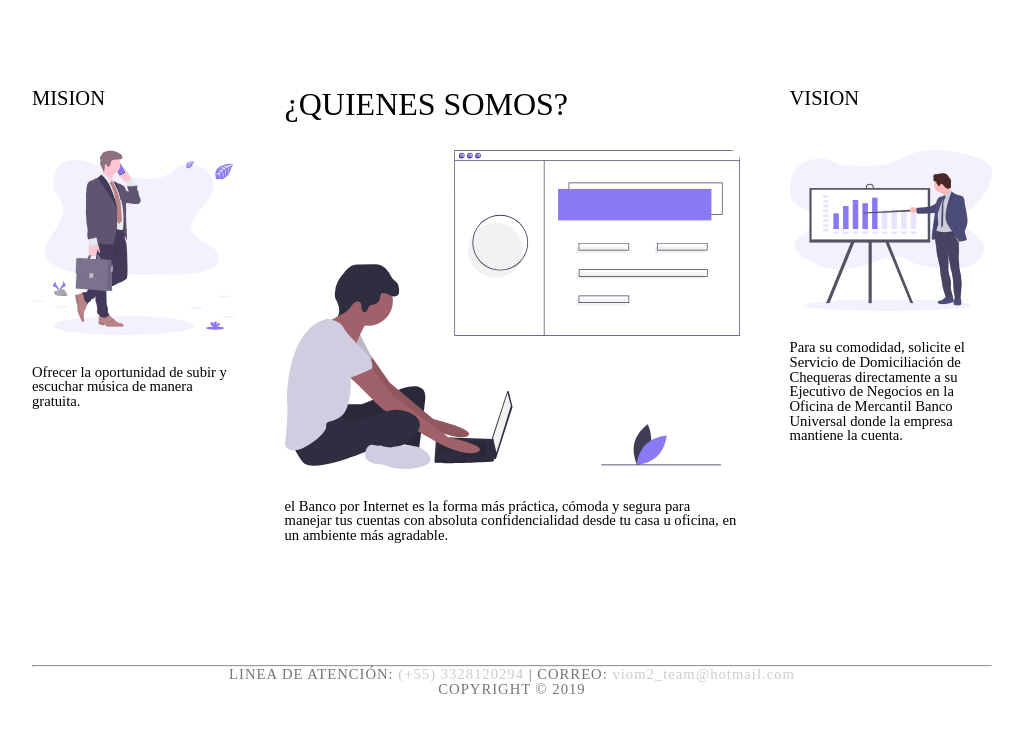
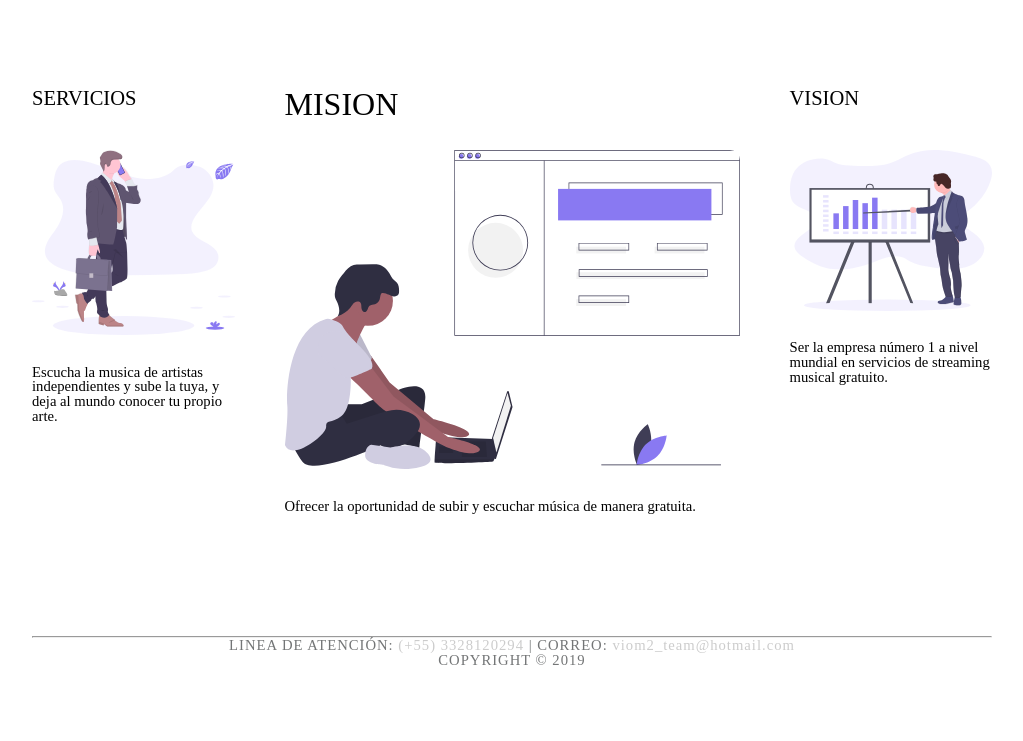
Before and after one commit to OmarTakeshiLM/mySound, a PHP site: page /MisionVision.php in a window 1280 px wide. Shown: the part 64-805 px from the top of the page, without its empty margins (128-1151 px from the left). After the commit the page ends 729 px from the top, so only its background shows below. Run offline with PHP 8.4, Linux system fonts and the light colour scheme.

Commit message:
Se corrigio la mision y la vision

```diff
--- a/MisionVision.php
+++ b/MisionVision.php
@@ -49,9 +49,9 @@ if(isset($_SESSION['idu'])) {
 					<!-- Sidebar -->
 						<div id="sidebar" class="3u">
 							<section>
-									<h2>MISION</h2>
+									<h2>SERVICIOS</h2>
 								<p><a href="cuidamos.html" class="image full"><img src="resource/images/img-mision.svg" alt="" /></a>
-								<p> Ofrecer la oportunidad de subir y escuchar música de manera gratuita. </p>
+								<p>Escucha la musica de artistas independientes y sube la tuya, y deja al mundo conocer tu propio arte.</p>
 							</section>
 						</div>
 					<!-- Sidebar -->
@@ -59,9 +59,9 @@ if(isset($_SESSION['idu'])) {
 					<!-- Content -->
 						<div id="content" class="6u skel-cell-important">
 							<section>
-									<h2 style="font-size:32px; margin-bottom:30px;">¿QUIENES SOMOS?</h2>
+									<h2 style="font-size:32px; margin-bottom:30px;">MISION</h2>
 								<p><a href="#" class="image full"><img src="resource/images/img-somos.svg" alt=""></a></p>
-								<p>el Banco por Internet es la forma más práctica, cómoda y segura para manejar tus cuentas con absoluta confidencialidad desde tu casa u oficina, en un ambiente más agradable.</p>
+								<p>Ofrecer la oportunidad de subir y escuchar música de manera gratuita.</p>
 							</section>
 						</div>
 					<!-- /Content -->
@@ -71,7 +71,7 @@ if(isset($_SESSION['idu'])) {
 							<section>
 									<h2>VISION</h2>
 								<p><a href="cuidamos.html" class="image full"><img src="resource/images/img-vision.svg" alt="" /></a>
-								<p>Para su comodidad, solicite el Servicio de Domiciliación de Chequeras directamente a su Ejecutivo de Negocios en la Oficina de Mercantil Banco Universal donde la empresa mantiene la cuenta.</p>
+								<p>Ser la empresa número 1 a nivel mundial en servicios de streaming musical gratuito.</p>
 								<ul class="default">
 								</ul>
 							</section>
```
